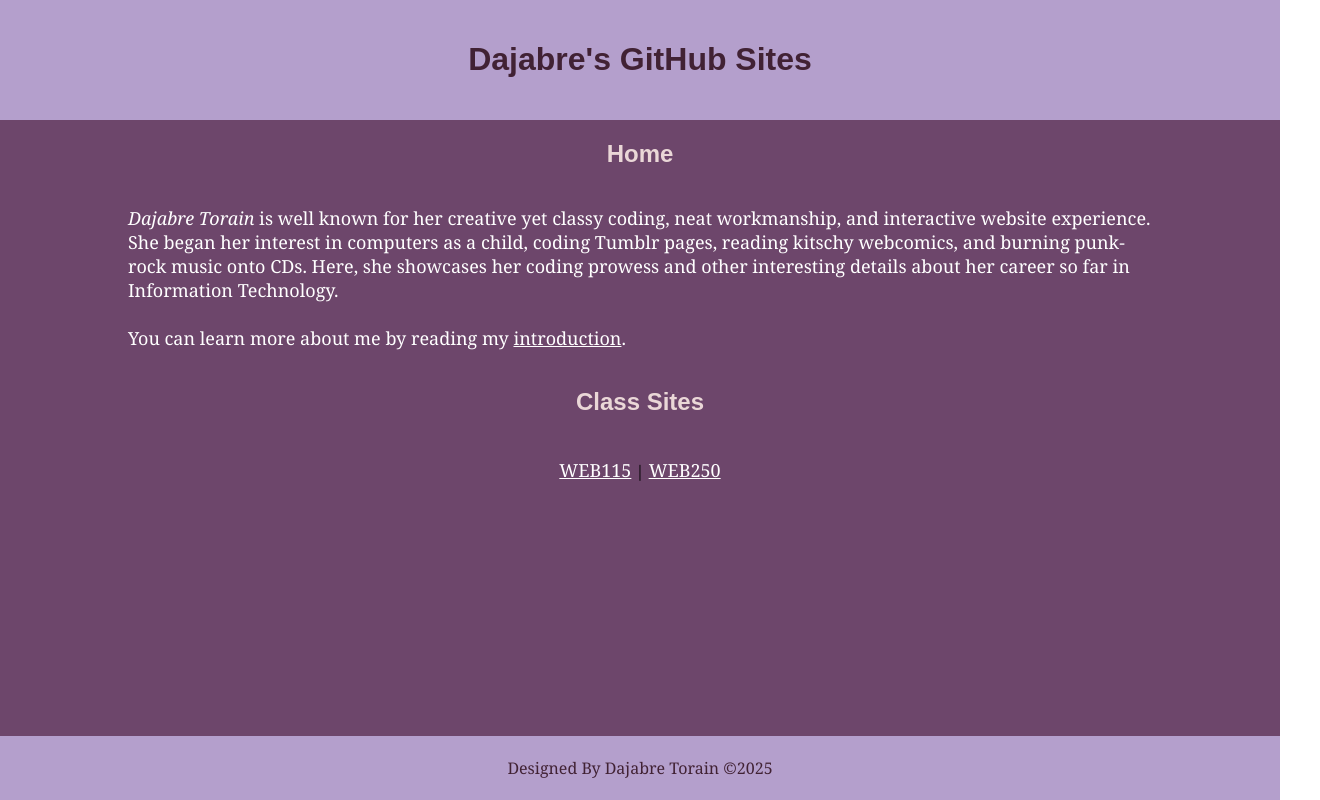
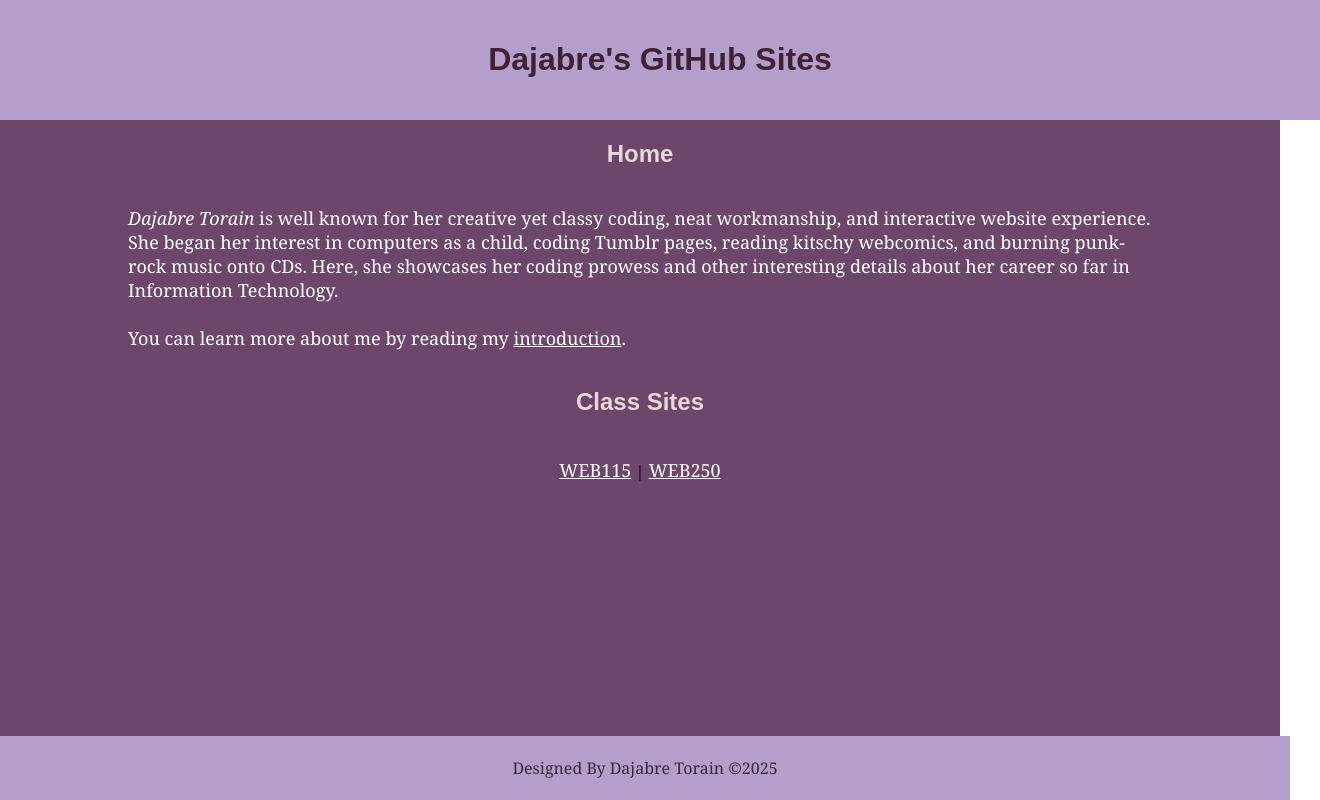
Before and after one commit to Sohfahking/Sohfahking.github.io, a plain HTML site: page index.html in a window 1280 px wide. Shown: the whole page, 1320 px wide, since content can reach past the window. Drawn offline with Linux system fonts and the light colour scheme.

Commit message:
Update default.css

```diff
--- a/styles/default.css
+++ b/styles/default.css
@@ -37,6 +37,7 @@ header {
   background-color: var(--wisteria);
   padding: 20px;
   text-align: center;
+  width: 100%
 }
 
 /* Main */
@@ -71,6 +72,7 @@ main a:visited{
 
 /* Footer */
 footer {
+  width: 100%;
   font-size: 16px;
   text-align: center;
   padding: 5px;
```
